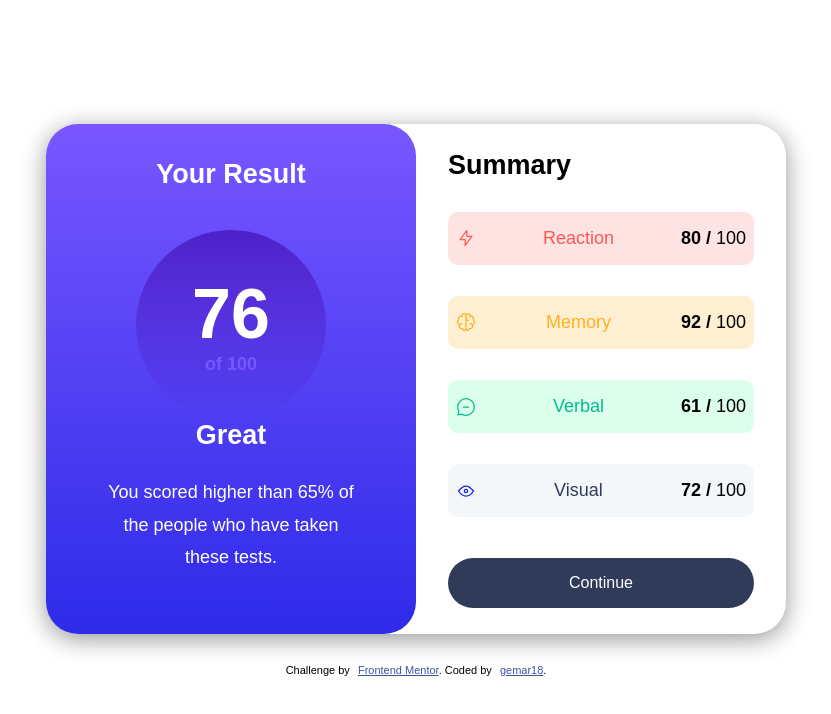
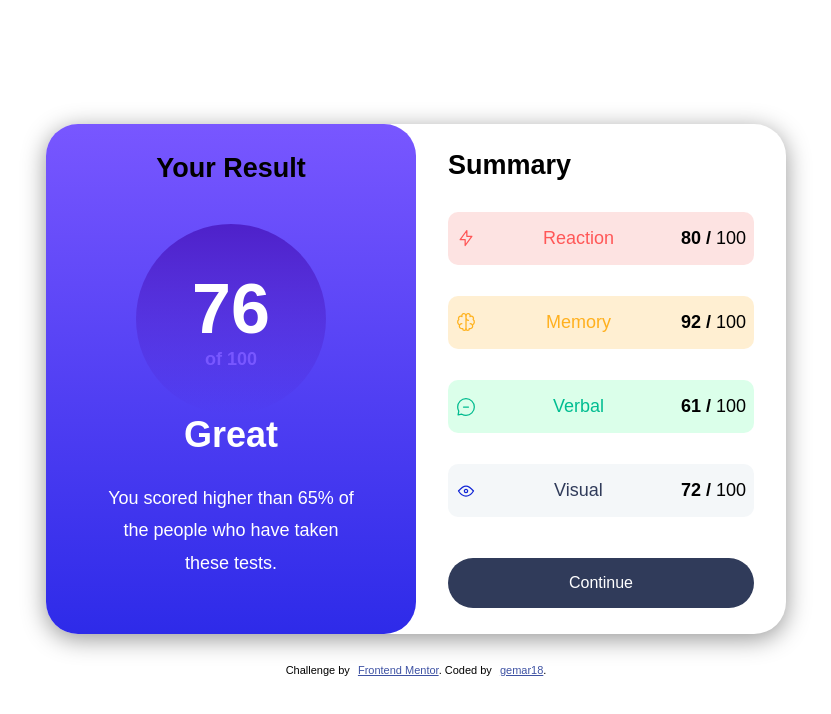
Before and after one commit to gemar18/results-summary-component-main, a plain HTML site: page index.html in a window 1280 px wide. Shown: the whole page, without its empty margins (224-1055 px from the left). Drawn offline with Linux system fonts and the light colour scheme.

Commit message:
change h1

```diff
--- a/index.html
+++ b/index.html
@@ -16,7 +16,7 @@
           <span class="number">76 </span>
           <span>of 100</span>
         </div>
-        <h2>Great</h2>
+        <h1>Great</h1>
         <p>You scored higher than 65% of the people who have taken these tests.
         </p>
     </div>
--- a/style.css
+++ b/style.css
@@ -83,7 +83,7 @@ body {
     font-weight: 700;
 }
 
-.result h2 {
+.result h1 {
     color: var(--White);
     font-weight: 700;
 
```
